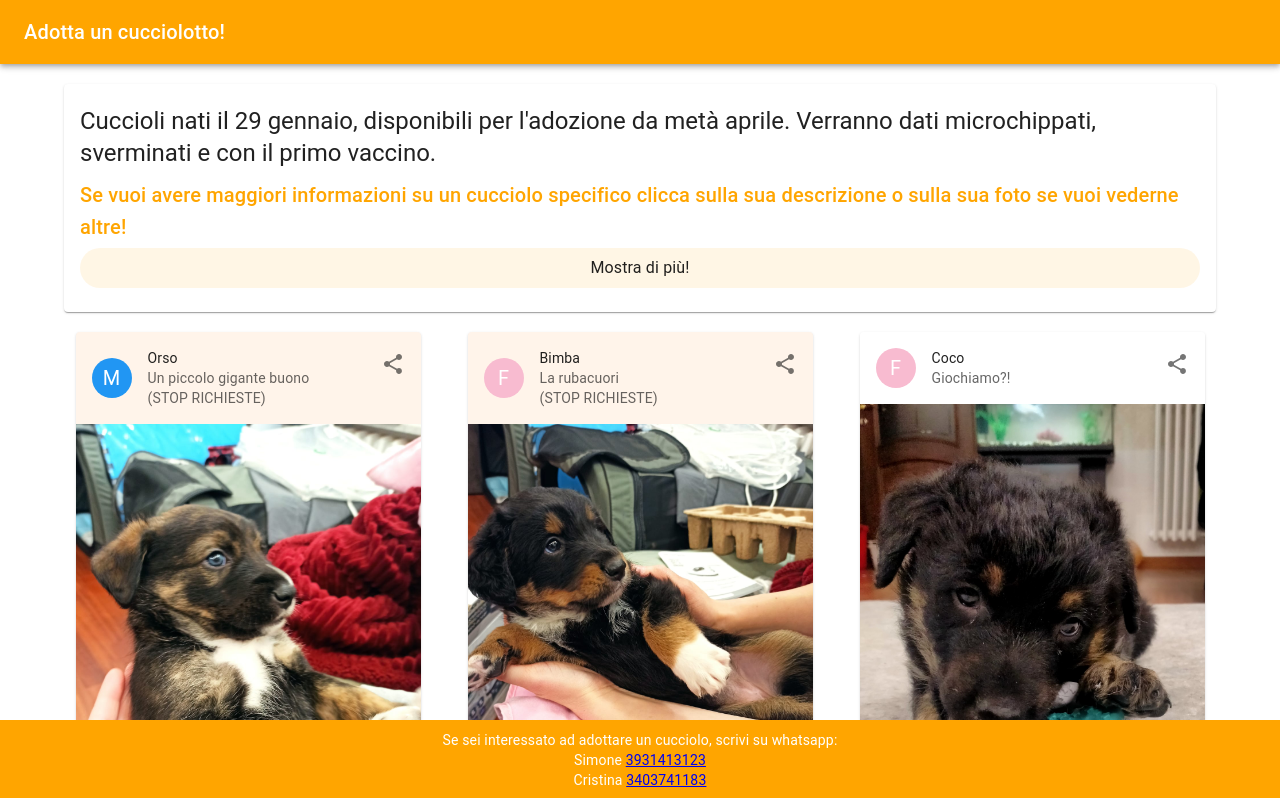
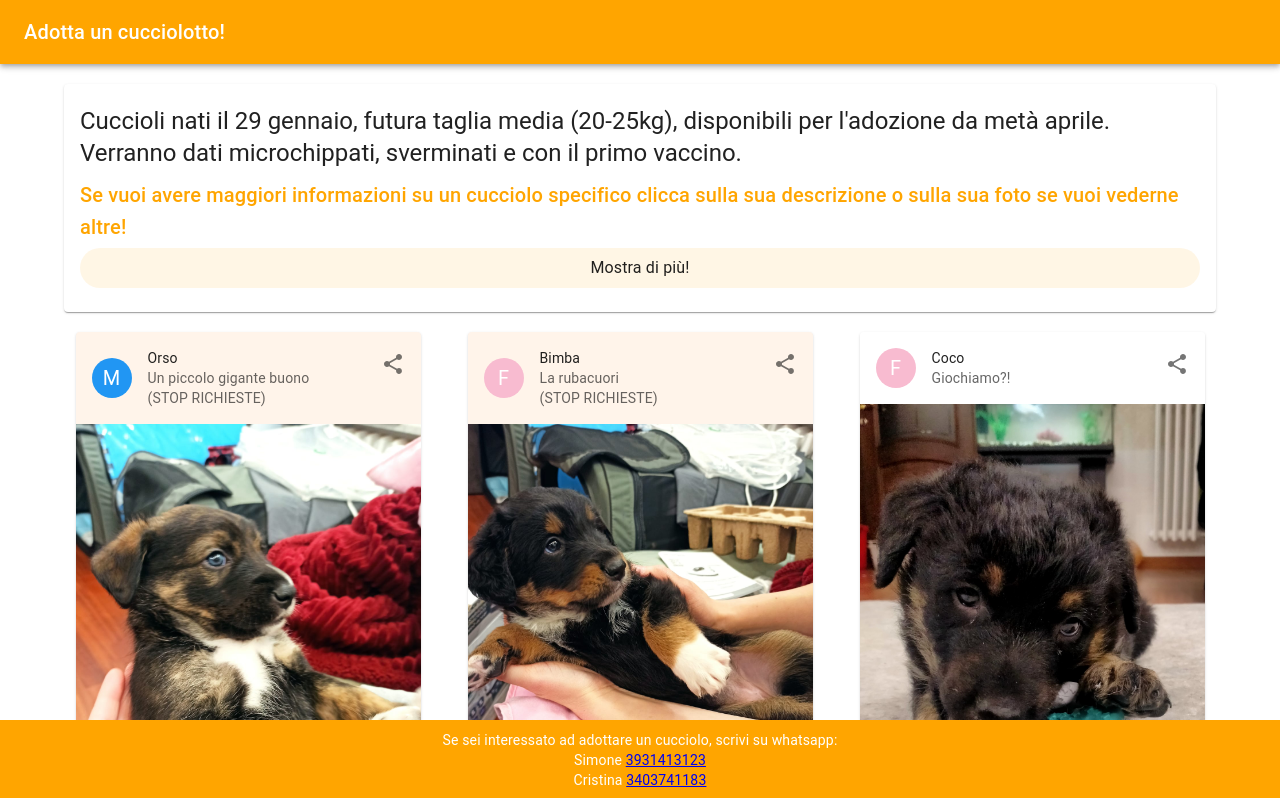
Before and after one commit to SimoneRicci98/adotta-un-cucciolo, a React (Create React App) app: page / in a window 1280 px wide. Shown: the top 798 px of the page. Built offline with nearby package versions, Linux system fonts and the light colour scheme.

Commit message:
aggiunto peso futuro

```diff
--- a/src/App.js
+++ b/src/App.js
@@ -31,7 +31,7 @@ function App() {
             <Card style={{ width: "100%", margin: "0 auto" }} onClick={handleExpandClick}>
               <CardContent>
                 <Typography variant="h5" component="h2" style={{ color: "rgba(0, 0, 0, 0.87)", padding: "5px 0" }}>
-                  Cuccioli nati il 29 gennaio, disponibili per l'adozione da metà aprile. Verranno dati microchippati, sverminati e con il primo vaccino.
+                  Cuccioli nati il 29 gennaio, futura taglia media (20-25kg), disponibili per l'adozione da metà aprile. Verranno dati microchippati, sverminati e con il primo vaccino.
                 </Typography>
                 <Typography variant="h6" component="h4" style={{ color: "#ffa500", padding: "5px 0" }}>
                   Se vuoi avere maggiori informazioni su un cucciolo specifico clicca sulla sua descrizione o sulla sua foto se vuoi vederne altre!
@@ -41,9 +41,6 @@ function App() {
                 </CardActions>
                 <Collapse in={expanded} timeout="auto" unmountOnExit>
                   <CardContent>
-                    {/*<Typography style={{ color: "rgba(0, 0, 0, 0.87)", padding: "5px 0" }}>
-                      I cuccioli sono un tripudio di energia e allegria, un vortice di vita che riempie la casa di risate e gioia. Non c'è momento noioso quando sono intorno, poiché si impegnano in giochi e interazioni senza fine. Con l'introduzione dei loro nuovi giocattoli, come palline e ossi di gomma, hanno scoperto un mondo di divertimento che li tiene occupati per ore.
-                    </Typography>*/}
                     <Typography style={{ color: "rgba(0, 0, 0, 0.87)", padding: "5px 0" }}>
                       Crescendo in un ambiente casalingo, i cuccioli si sono abituati alle persone e ai rumori tipici della vita quotidiana, come l'aspirapolvere che ronza e la televisione che mormora in sottofondo.
                     </Typography>
```
